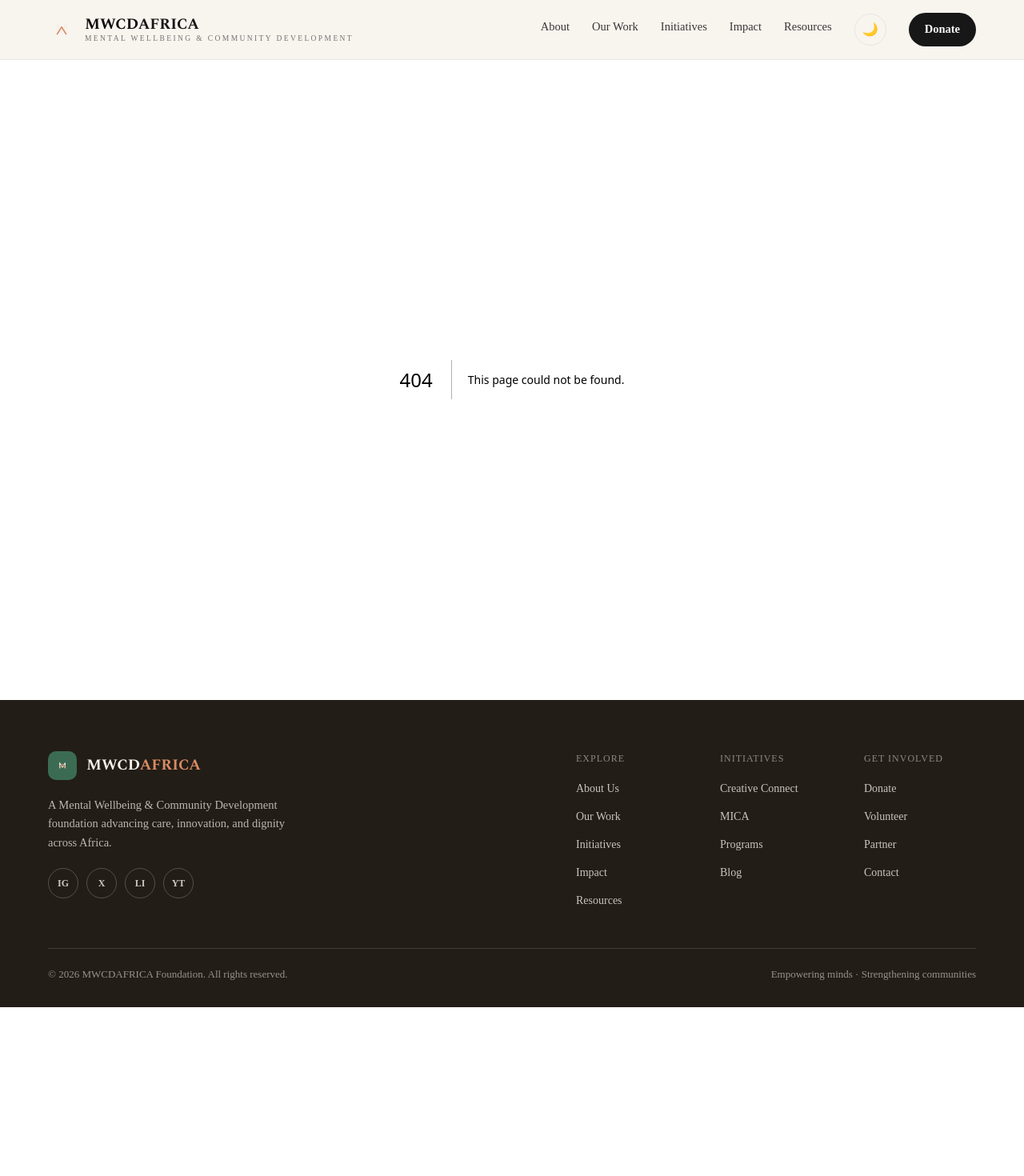
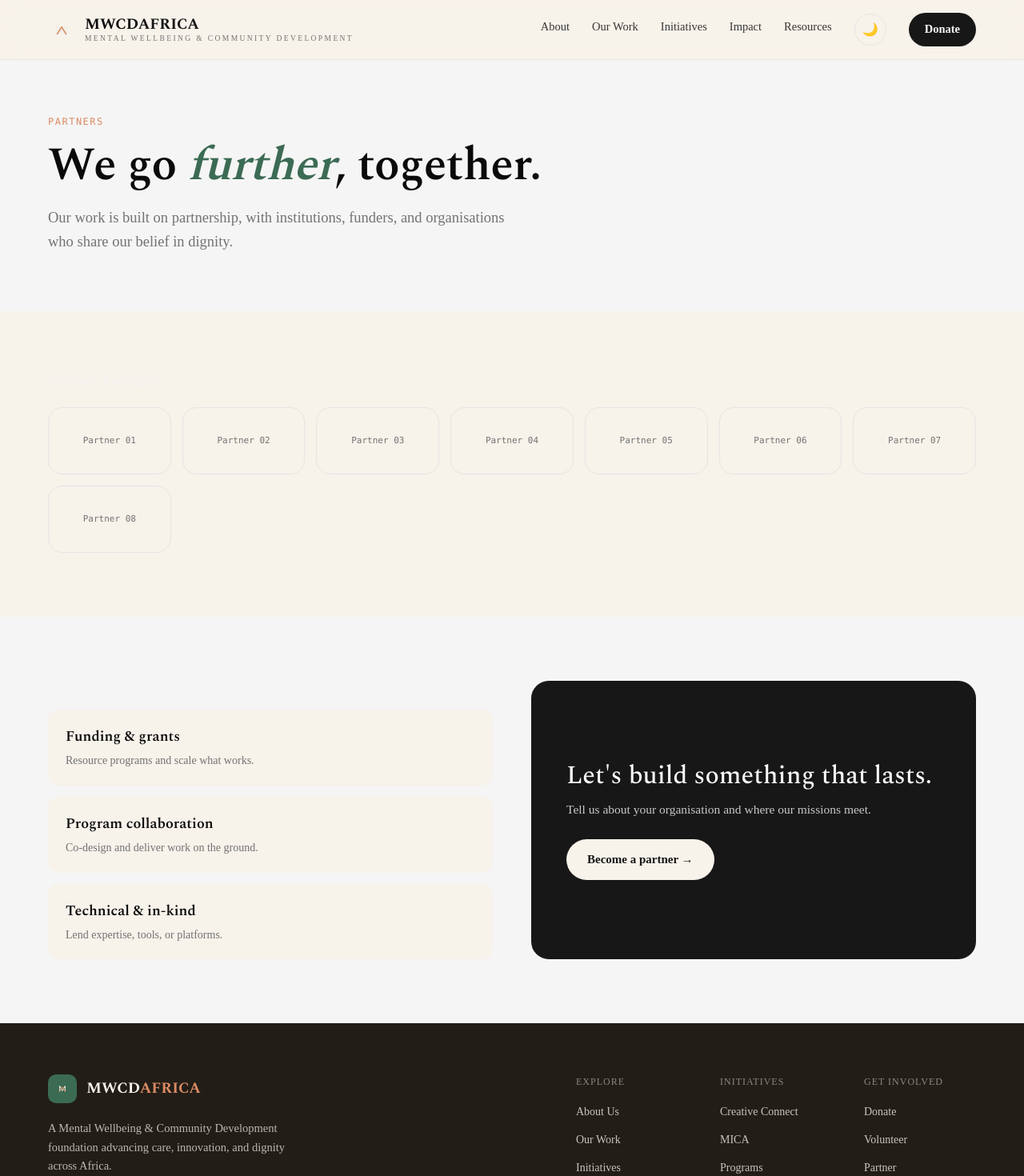
Before and after one commit to Davcid1572/mwcdafrica, a Next.js app: page /partners in a window 1280 px wide. Before the commit this address had no page. Shown: the top 1470 px of the page at 80% size. Before the commit the page ends 1259 px from the top, so only its background shows below. Built offline with nearby package versions, Linux system fonts and the light colour scheme.

Commit message:
feat: create PartnersPage with CurrentPartners and PartnershipOpportunities components

```diff
--- /dev/null
+++ b/src/app/partners/page.tsx
@@ -0,0 +1,30 @@
+import type { Metadata } from "next";
+import { PageBanner } from "@/components/ui/PageBanner";
+import { CurrentPartners } from "@/components/sections/partners/CurrentPartners";
+import { PartnershipOpportunities } from "@/components/sections/partners/PartnershipOpportunities";
+
+export const metadata: Metadata = {
+  title: "Partners",
+  description:
+    "Our work is built on partnership, with institutions, funders, and organisations who share our belief in dignity.",
+};
+
+export default function PartnersPage() {
+  return (
+    <>
+      <PageBanner
+        breadcrumbLabel="Partners"
+        eyebrow="Partners"
+        heading={
+          <>
+            We go <span className="italic text-primary-hover">further</span>,
+            together.
+          </>
+        }
+        description="Our work is built on partnership, with institutions, funders, and organisations who share our belief in dignity."
+      />
+      <CurrentPartners />
+      <PartnershipOpportunities />
+    </>
+  );
+}
--- /dev/null
+++ b/src/components/sections/partners/CurrentPartners.tsx
@@ -0,0 +1,18 @@
+import { PartnerLogoGrid } from "@/components/ui/PartnerLogoGrid";
+
+export function CurrentPartners() {
+  return (
+    <section
+      aria-labelledby="current-partners-heading"
+      className="max-w-[1240px] mx-auto px-5 sm:px-10 py-12 sm:py-20"
+    >
+      <p
+        id="current-partners-heading"
+        className="font-mono text-[12px] tracking-[1.5px] uppercase text-accent mb-5.5"
+      >
+        Current partners
+      </p>
+      <PartnerLogoGrid count={8} variant="solid" minWidth={150} />
+    </section>
+  );
+}
--- /dev/null
+++ b/src/components/sections/partners/PartnershipOpportunities.tsx
@@ -0,0 +1,82 @@
+import Link from "next/link";
+
+const ways = [
+  {
+    title: "Funding & grants",
+    desc: "Resource programs and scale what works.",
+  },
+  {
+    title: "Program collaboration",
+    desc: "Co-design and deliver work on the ground.",
+  },
+  {
+    title: "Technical & in-kind",
+    desc: "Lend expertise, tools, or platforms.",
+  },
+];
+
+export function PartnershipOpportunities() {
+  return (
+    <section aria-label="Ways to partner" className="bg-muted">
+      <div className="max-w-[1240px] mx-auto px-5 sm:px-10 py-14 sm:py-20 flex flex-wrap gap-8 sm:gap-12">
+        <div className="flex-1 min-w-[280px]">
+          <p className="font-mono text-[12px] tracking-[1.5px] uppercase text-accent mb-4.5">
+            Ways to partner
+          </p>
+          <div className="flex flex-col gap-3.5">
+            {ways.map(function (w) {
+              return (
+                <div
+                  key={w.title}
+                  className="bg-background rounded-[14px] px-[22px] py-5"
+                >
+                  <h3 className="font-serif font-semibold text-[18px] mb-1.5">
+                    {w.title}
+                  </h3>
+                  <p className="text-[14px] text-muted-foreground leading-[1.55]">
+                    {w.desc}
+                  </p>
+                </div>
+              );
+            })}
+          </div>
+        </div>
+
+        <div className="flex-1 min-w-[300px] flex">
+          <div className="relative overflow-hidden bg-primary text-primary-foreground rounded-[22px] p-7 sm:p-11 flex flex-col justify-center w-full">
+            <svg
+              viewBox="0 0 600 600"
+              aria-hidden="true"
+              className="absolute -right-38 -bottom-45 w-[340px] opacity-16 pointer-events-none"
+            >
+              <circle
+                cx="300"
+                cy="300"
+                r="200"
+                fill="none"
+                stroke="var(--color-accent-light)"
+                strokeWidth="3"
+                strokeDasharray="900 320"
+                transform="rotate(60 300 300)"
+              />
+            </svg>
+            <div className="relative z-10">
+              <h2 className="font-serif font-medium text-[24px] sm:text-[32px] leading-[1.16] mb-3 text-balance">
+                Let&apos;s build something that lasts.
+              </h2>
+              <p className="text-[15.5px] leading-[1.6] text-primary-foreground/78 mb-6">
+                Tell us about your organisation and where our missions meet.
+              </p>
+              <Link
+                href="/contact"
+                className="inline-block bg-background text-primary font-semibold text-[15px] px-6.5 py-3.5 rounded-full"
+              >
+                Become a partner &rarr;
+              </Link>
+            </div>
+          </div>
+        </div>
+      </div>
+    </section>
+  );
+}
```
